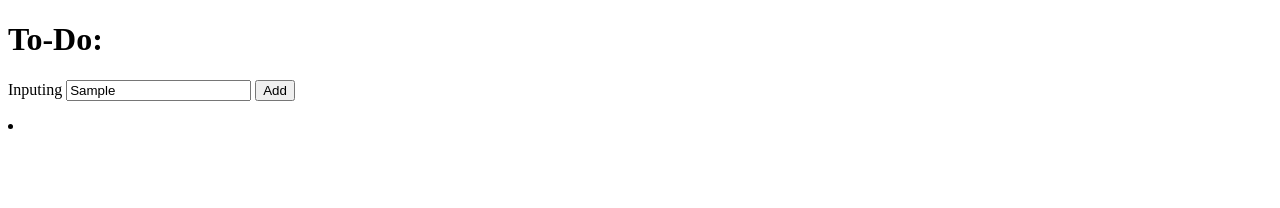
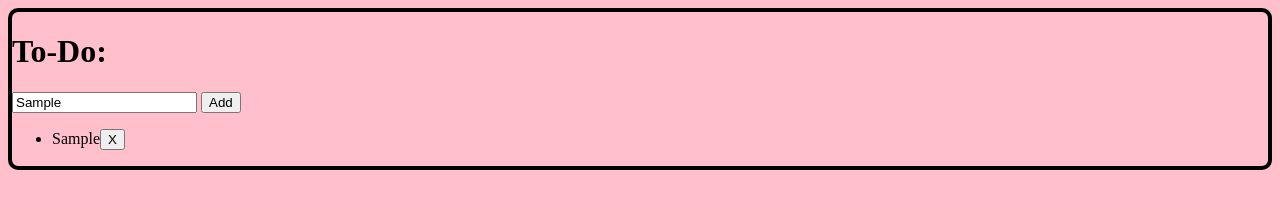
Before and after one commit to assem-el-merhi/dsn1676-assignment-5, a plain HTML site: page index.html in a window 1280 px wide. Both pictures are taken after typing "Sample" into the empty fields and a click on the button "Add". Drawn offline with nearby package versions, Linux system fonts and the light colour scheme.

Commit message:
Retyped everything
Added to to list we weren’t practising anymore so named to do list for
the i changed new-input to written because I found it was to
complicated as the nam is input.

```diff
--- a/css/main.css
+++ b/css/main.css
@@ -0,0 +1,10 @@
+*, *::before, *::after {
+    box-sizing: inherit;
+}
+
+body {
+    overflow: hidden;
+    border-radius: 10px;
+    background-color: pink;
+    border: 4px solid black;
+}
--- a/index.html
+++ b/index.html
@@ -2,25 +2,18 @@
 <html lang="en-ca">
 <head>
   <meta charset="utf-8">
-  <title>Intro to jQuery</title>
+  <title>To Do List</title>
+  <meta name="viewport" content="width=device-width,initial-scale=1">
     <link href="css/main.css" rel="stylesheet">
 </head>
 <body>
-
-
+    <form class="form">
         <h1>To-Do:</h1>
-
-<div>
-<form>
-    <label for="new-input">Inputing</label>
-    <input id="new-input"></input>
-    <button type="submit">Add</button>
+        <label for="written"></label>
+        <input class="written" id="written">
+        <button type="submit" class="adding">Add</button>
     </form>
     <ul class="list"></ul>
-</div>
-
-
-
 <script src="http://cdnjs.cloudflare.com/ajax/libs/jquery/2.1.3/jquery.min.js"></script>
 <script src="js/main.js"></script>
 </body>
--- a/js/main.js
+++ b/js/main.js
@@ -1,12 +1,27 @@
-var $form = $('form');
-var $add = $('#add');
+var $form = $('.form');
+var $written = $('.written');
+var $list = $('.list');
 
+$form.on('submit', function(e) {
+    e.preventDefault();
+    //Creating the list
 
-$form.on('submit', function (e) {
-    var $li = $('<li>');
-    $li.addClass('new-input');
-    $('body').append($li);
-    e.preventDefault();
-    //$circle.css('background-color', $theColor.val());
+    //by creating a button for the list this will allow mutiple buttons
+    var $li = $('<li>').html($written.val());
+    var $writtenDl = $('<button class="close">X</button>');
 
+    //adding button for event
+    $writtenDl.on('click', function () {
+    $li.remove('li');
+
+    });
+
+   $list.on('click', 'li', function () {
+    $().addClass('li');
+
+   });
+    //naming convention
+    $li.append($writtenDl);
+    $list.prepend($li);
+    $name.val('');
 });
```
Lines whose indentation alone changed are shown as unchanged.
